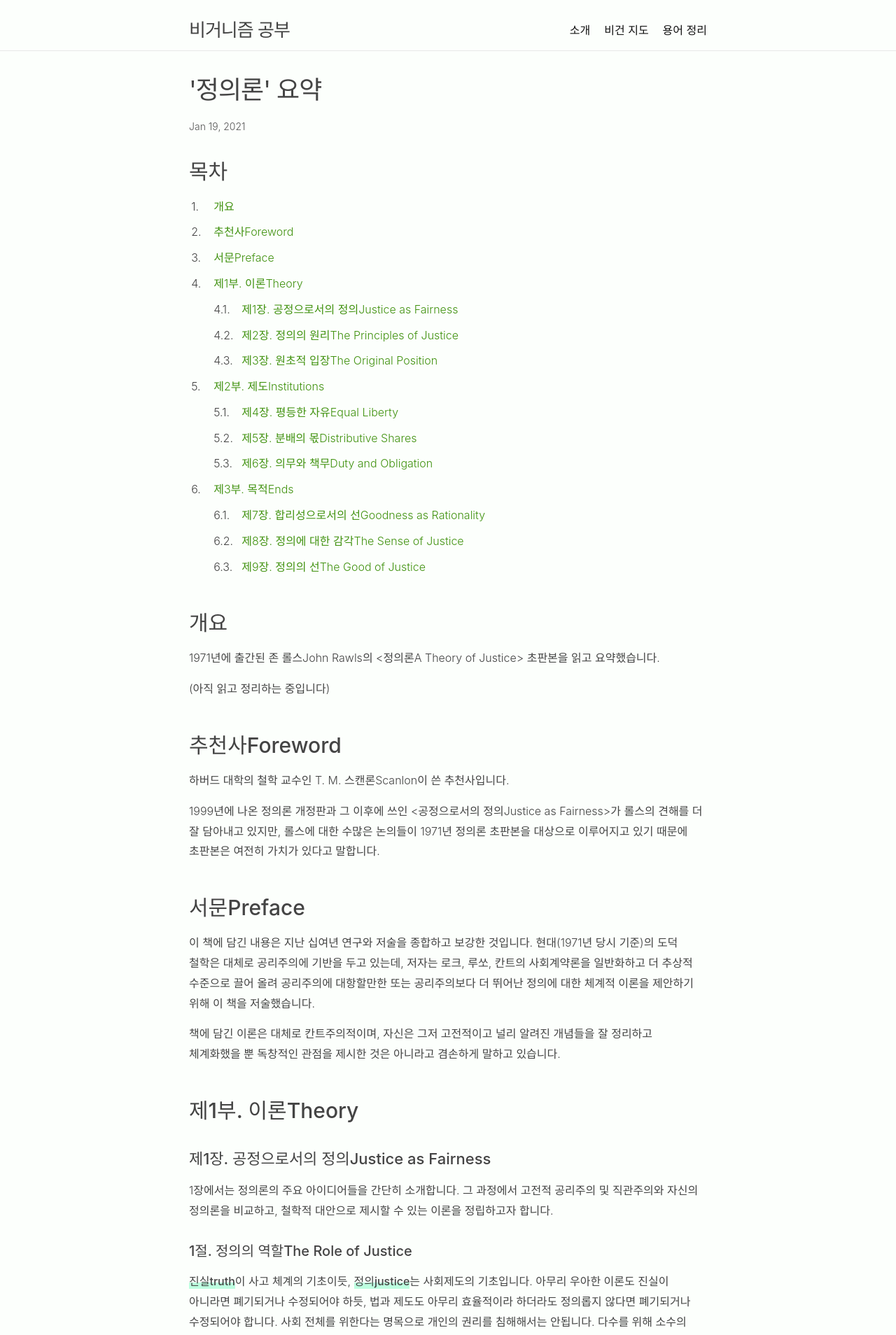
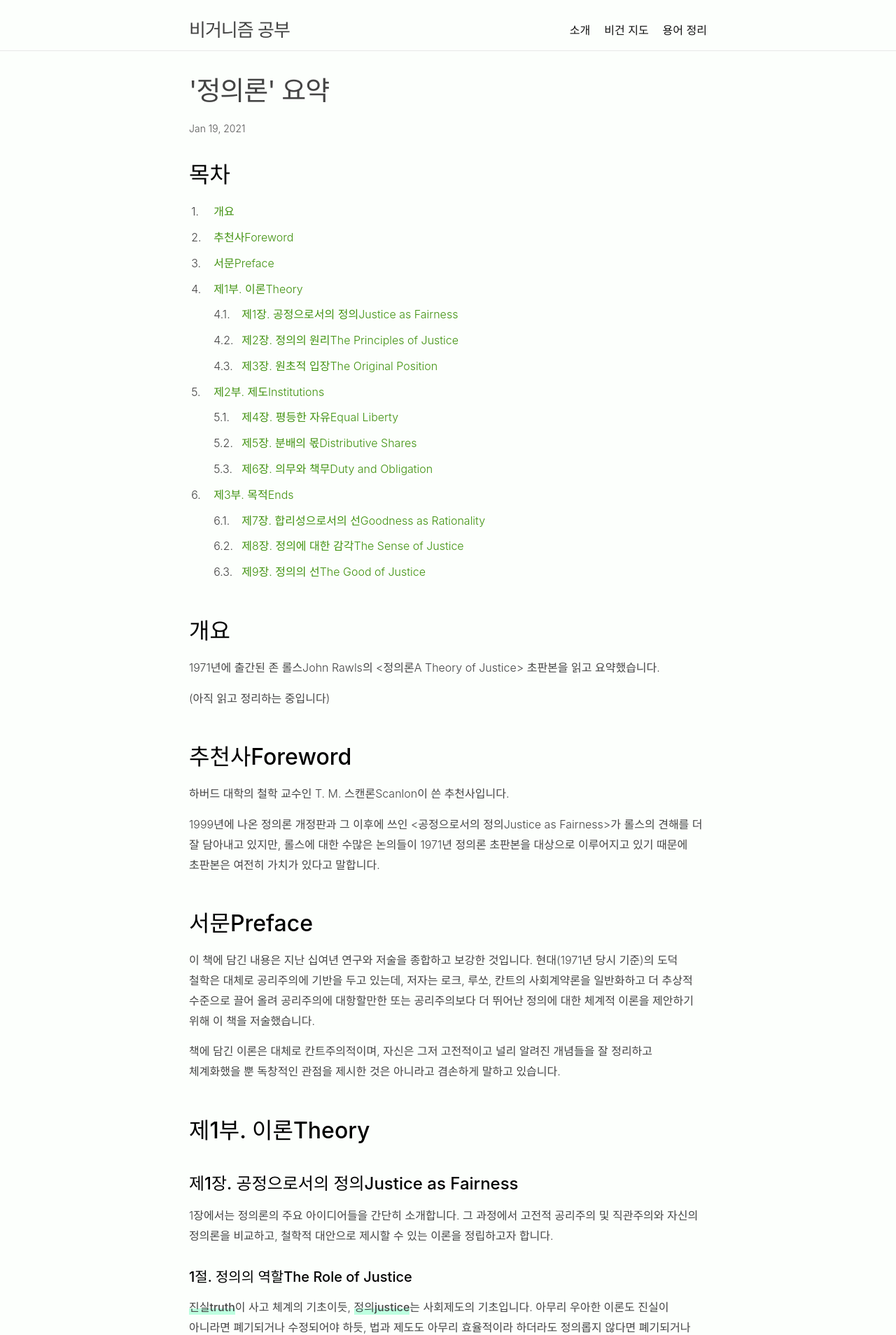
Before and after one commit to veganstudies/veganstudies.github.io, a Jekyll site: the page built from _posts/2021-01-19-a-theory-of-justice.md, in a window 1280 px wide. Shown: the top 1908 px of the page at 70% size. Built offline with Jekyll 4.4.1, drawn with Linux system fonts in a browser that asks for light colours; some web fonts are replaced.

Commit message:
fix: 제목 스타일 수정

```diff
--- a/Gemfile
+++ b/Gemfile
@@ -34,3 +34,5 @@ end
 
 # Performance-booster for watching directories on Windows
 gem "wdm", "~> 0.1.0", :install_if => Gem.win_platform?
+
+gem "kramdown-parser-gfm"
--- a/assets/css/style.scss
+++ b/assets/css/style.scss
@@ -78,28 +78,28 @@ article.post {
     }
 
     .post-title {
-        font-size: 36px;
+        font-size: 38px;
         line-height: 1.4;
     }
 
     .post-content {
         h1 {
-            font-size: 36px;
-            line-height: 1.4;
+            font-size: 40px;
         }
 
         h2 {
-            font-size: 30px;
+            font-size: 32px;
         }
 
         h3 {
-            font-size: 22px;
+            font-size: 24px;
         }
 
         h1, h2, h3, h4, h5, h6 {
             margin-top: 1.5em;
             line-height: 1.4;
             font-weight: 500;
+            color: #000;
 
             &:first-child {
                 margin-top: 1em;
```
Also changed, not shown: Gemfile.lock.
